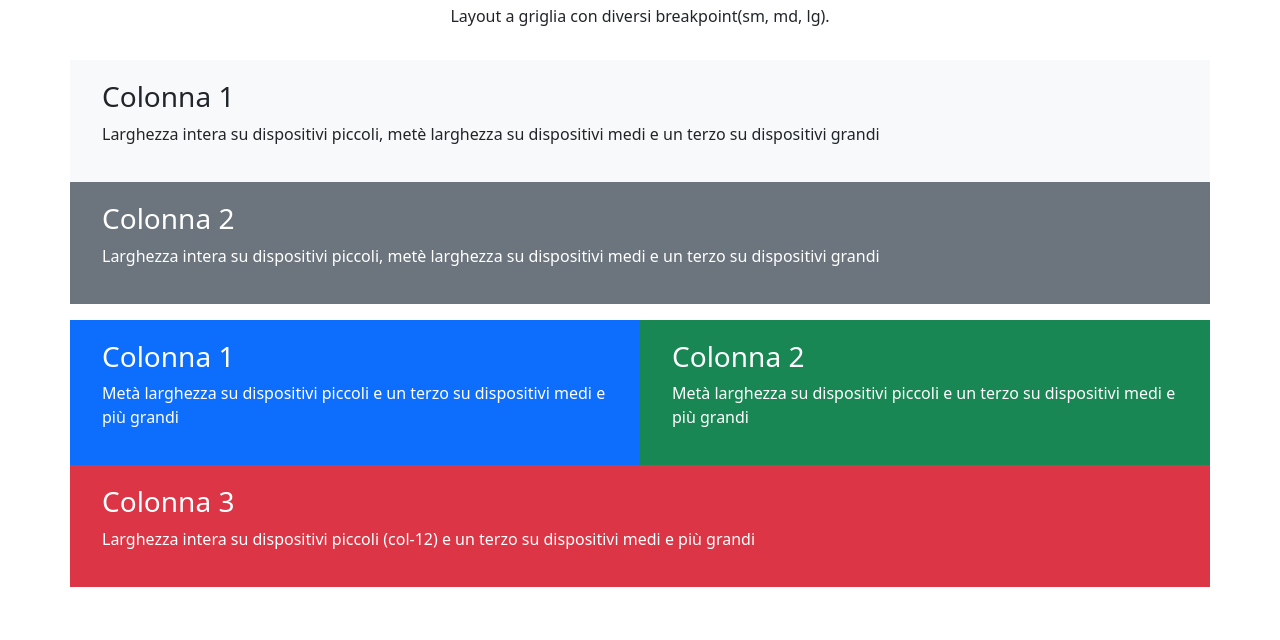
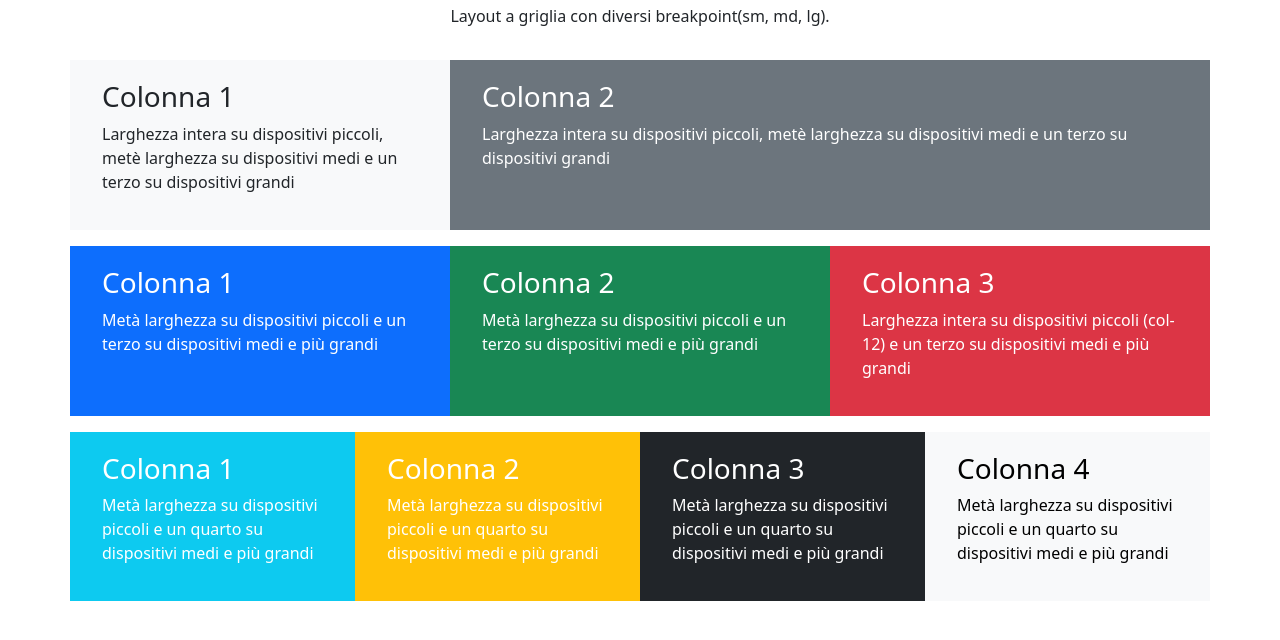
Before and after one commit to KehnAdrian31/htmlcss-bootstrap-layout, a plain HTML site: page index.html in a window 1280 px wide. Shown: the part 90-730 px from the top of the page. Drawn offline with nearby package versions, Linux system fonts and the light colour scheme.

Commit message:
layout finish

```diff
--- a/index.html
+++ b/index.html
@@ -19,44 +19,71 @@
     </div>
   </header>
   <main>
+    <!-- first row -->
     <div class="container my-3">
       <div class="row">
-        <div class="col.12 bg-light">
+        <div class="col.12 bg-light col-lg-4">
           <div class="box">
             <h3>Colonna 1</h3>
             <p>Larghezza intera su dispositivi piccoli, metè larghezza su dispositivi medi e un terzo su dispositivi grandi</p>
           </div>
         </div>
-        <div class="col-12 bg-secondary text-white">
+        <div class="col-12 bg-secondary text-white col-lg-8">
           <div class="box">
             <h3>Colonna 2</h3>
             <p>Larghezza intera su dispositivi piccoli, metè larghezza su dispositivi medi e un terzo su dispositivi grandi</p>
           </div>
         </div>
       </div>
-    </div>
-    <div class="container">
-      <div class="row text-white">
-         <div class="col-6 bg-primary">
+      <!-- 2nd row -->
+      <div class="row text-white my-3 row-cols-md-3">
+         <div class="col-6 bg-primary col-lg-4">
             <div class="box">
               <h3>Colonna 1</h3>
               <p>Metà larghezza su dispositivi piccoli e un terzo su dispositivi medi e più grandi</p>
             </div>
           </div>
-          <div class="col-6 bg-success">
+          <div class="col-6 bg-success col-lg-4">
             <div class="box">
               <h3>Colonna 2</h3>
               <p>Metà larghezza su dispositivi piccoli e un terzo su dispositivi medi e più grandi</p>
             </div>
           </div>
-          <div class="col-12 bg-danger">
+          <div class="col-12 bg-danger col-lg-4">
             <div class="box">
               <h3>Colonna 3</h3>
               <p>Larghezza intera su dispositivi piccoli (col-12) e un terzo su dispositivi medi e più grandi</p>
             </div>
           </div>
         </div>
-      </div>
+        <!-- 3rd row -->
+         <div class="row text-white row-cols-md-4">
+          <div class="col-6 bg-info col-lg-3">
+            <div class="box">
+              <h3>Colonna 1</h3>
+              <p>Metà larghezza su dispositivi piccoli e un quarto su dispositivi medi e più grandi</p>
+            </div>
+          </div>
+          <div class="col-6 bg-warning col-lg-3">
+            <div class="box">
+              <h3>Colonna 2</h3>
+              <p>Metà larghezza su dispositivi piccoli e un quarto su dispositivi medi e più grandi</p>
+            </div>
+          </div>
+          <div class="col-6 bg-dark col-lg-3">
+            <div class="box">
+              <h3>Colonna 3</h3>
+              <p>Metà larghezza su dispositivi piccoli e un quarto su dispositivi medi e più grandi</p>
+            </div>
+          </div>
+          <div class="col-6 bg-light text-black col-lg 3">
+            <div class="box">
+              <h3>Colonna 4</h3>
+              <p>Metà larghezza su dispositivi piccoli e un quarto su dispositivi medi e più grandi</p>
+            </div>
+          </div>
+         </div>
+    </div>
   </main>
 </body>
 </html>
```
